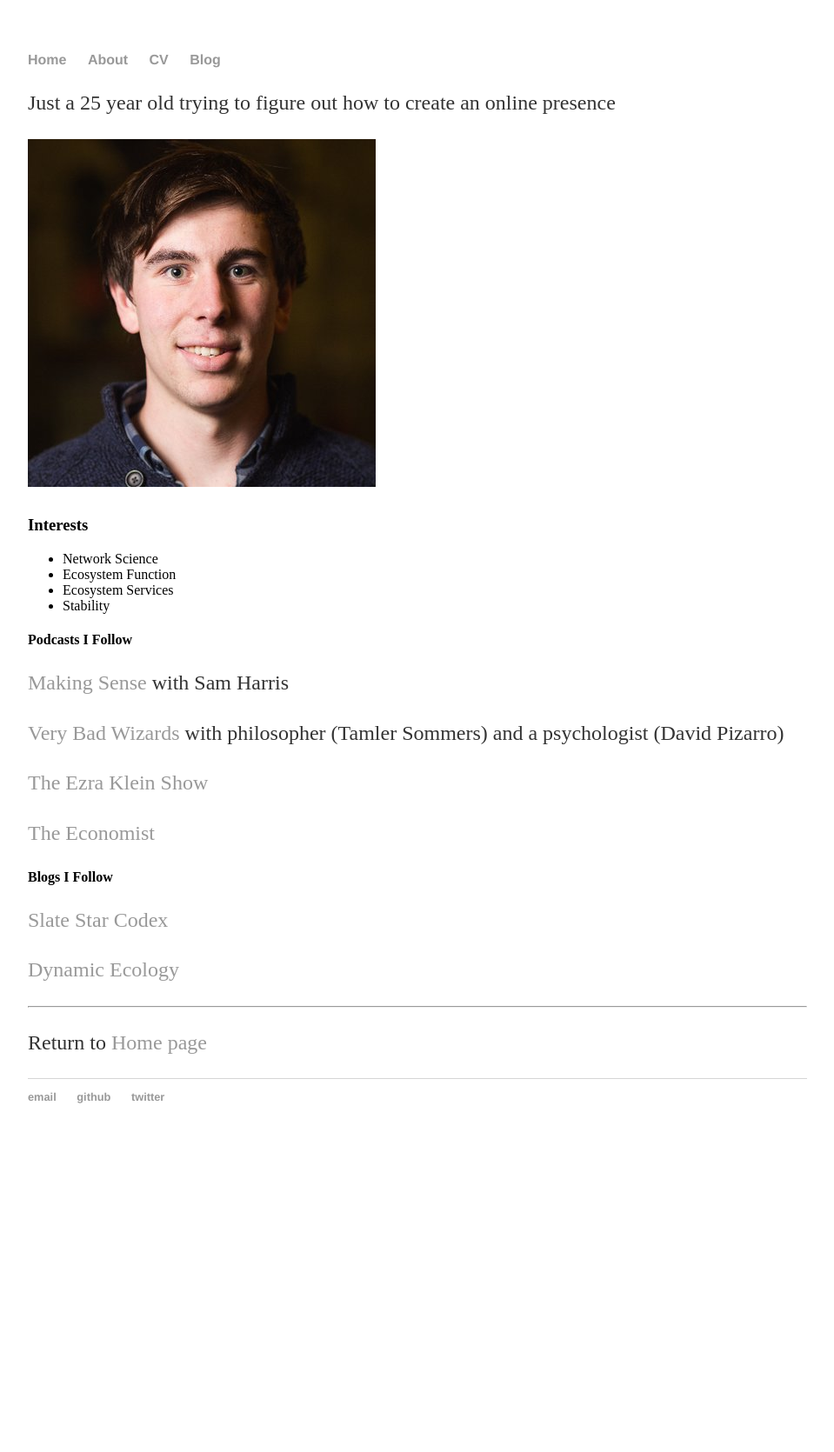
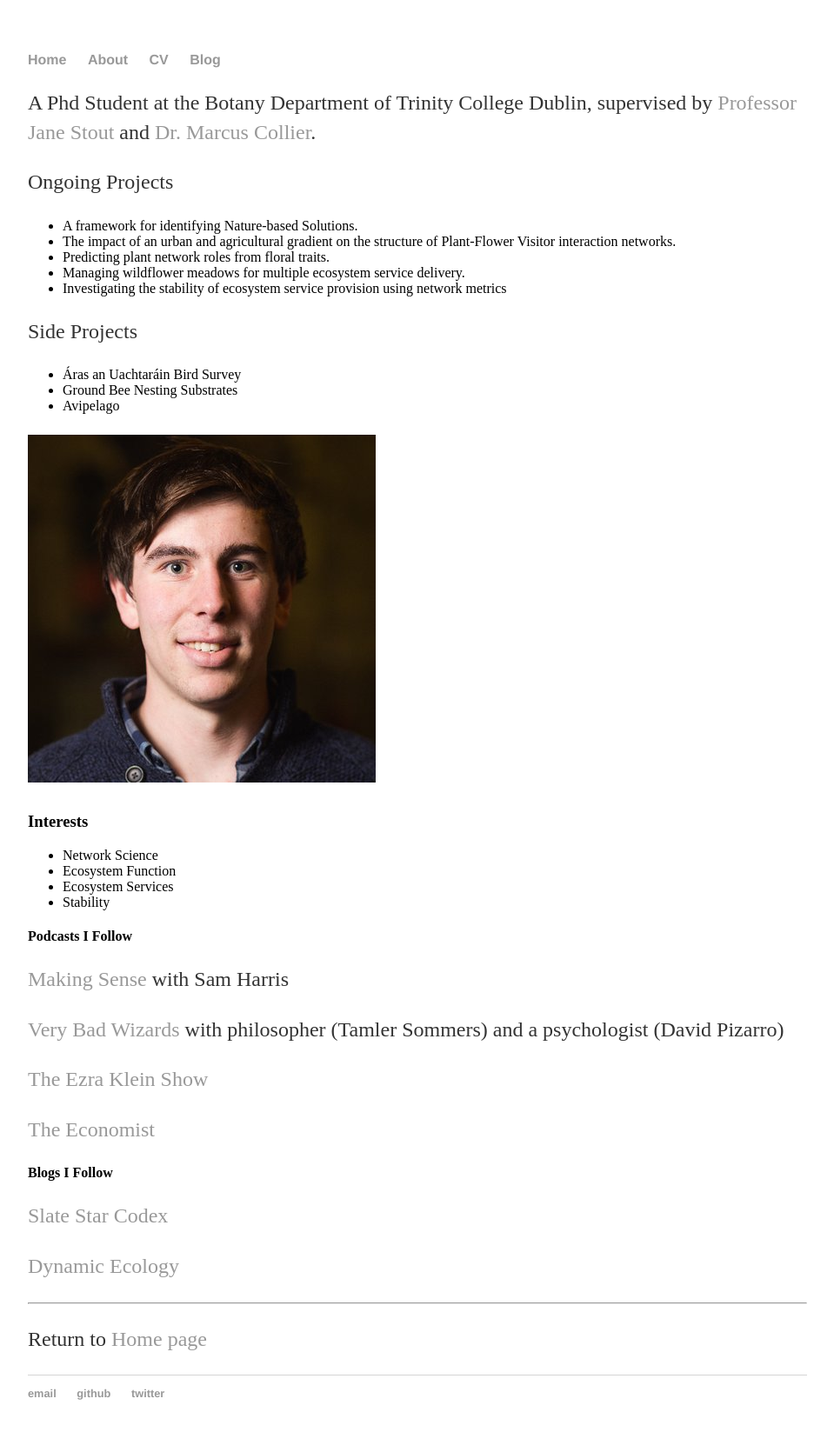
Before and after one commit to ciwhite/ciwhite.github.io, a Jekyll site: the page built from about.md, in a window 1280 px wide. Shown: the whole page at 87% size, without its empty margins (160-1119 px from the left). Built offline with Jekyll 4.4.1, drawn with Linux system fonts in a browser that asks for light colours; our own code applies the rules of GitHub Pages for plain Markdown files; before the commit the page ends 1329 px from its top, so only the background shows below that.

Commit message:
Update about.md

```diff
--- a/about.md
+++ b/about.md
@@ -2,7 +2,20 @@
 title: About
 ---
 
-Just a 25 year old trying to figure out how to create an online presence
+A Phd Student at the Botany Department of Trinity College Dublin, supervised by [Professor Jane Stout](https://www.tcd.ie/Botany/people/stoutj/) and [Dr. Marcus Collier](https://www.tcd.ie/Botany/people/colliema/).
+
+Ongoing Projects
+* A framework for identifying Nature-based Solutions.
+* The impact of an urban and agricultural gradient on the structure of Plant-Flower Visitor interaction networks.
+* Predicting plant network roles from floral traits.
+* Managing wildflower meadows for multiple ecosystem service delivery.
+* Investigating the stability of ecosystem service provision using network metrics
+
+Side Projects
+* Áras an Uachtaráin Bird Survey
+* Ground Bee Nesting Substrates
+* Avipelago
+
 
 ![alt text](profile.jpg)
 
```
